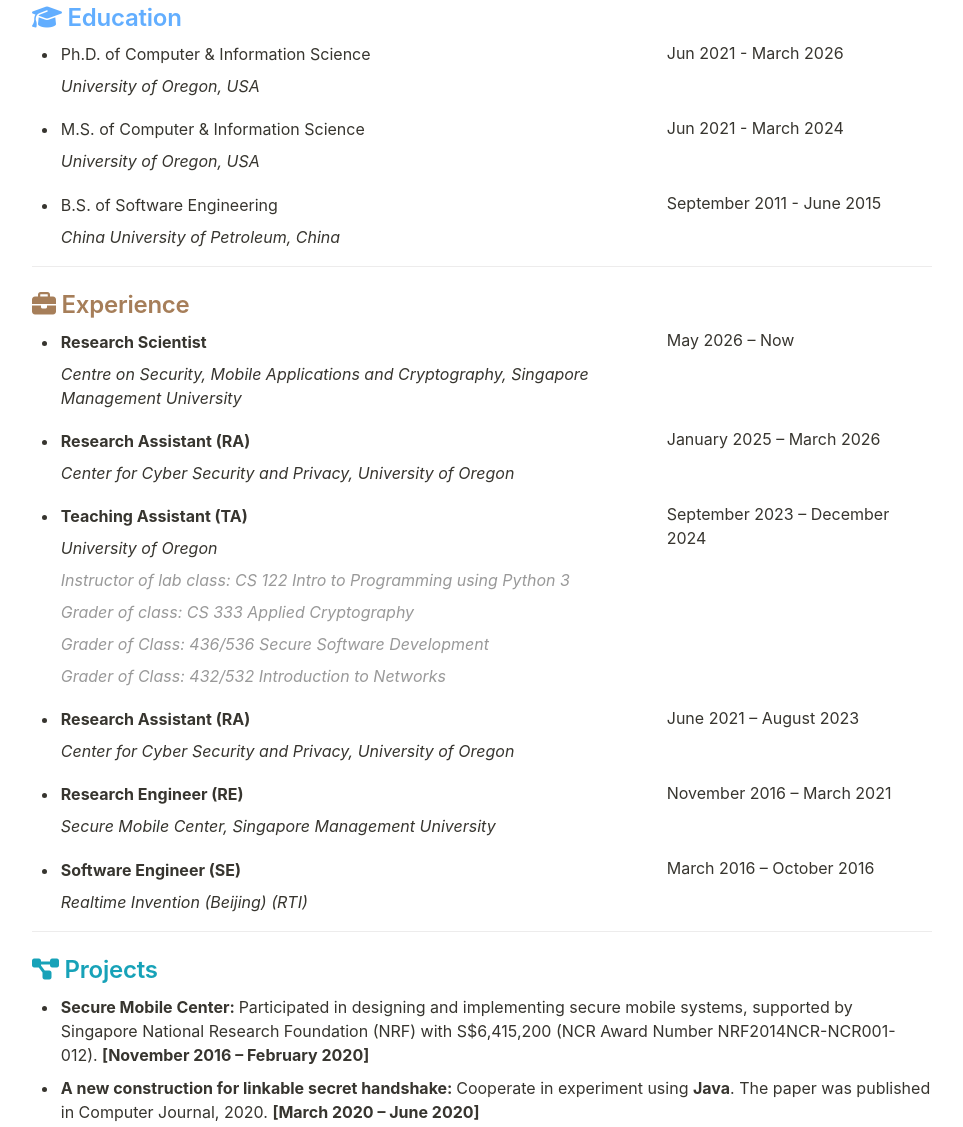
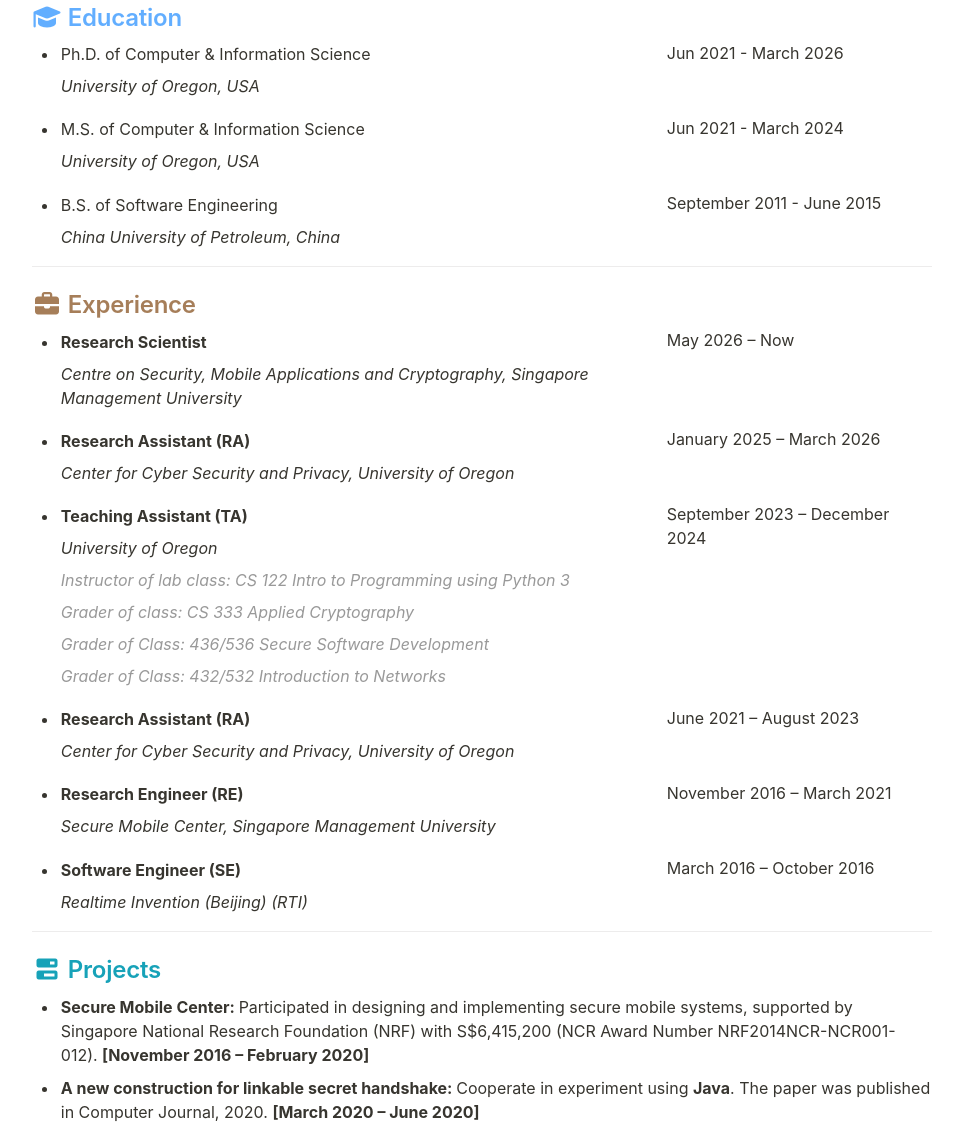
Before and after one commit to yjm9110/yjm9110.github.io, a plain HTML site: page index.html in a window 1280 px wide. Shown: the part 552-1679 px from the top of the page, without its empty margins (158-1121 px from the left). Drawn offline with Linux system fonts and the light colour scheme.

Commit message:
update icons

```diff
--- a/index.html
+++ b/index.html
@@ -4,7 +4,7 @@
 	<meta http-equiv="Content-Type" content="text/html; charset=utf-8" />
 	<title>Jiaming YUAN's Home Page</title>
 	<link rel="stylesheet" type="text/css" href="style.css">
-	<link rel="stylesheet" href="https://cdnjs.cloudflare.com/ajax/libs/font-awesome/6.5.1/css/all.min.css">
+	<link rel="stylesheet" href="https://cdnjs.cloudflare.com/ajax/libs/font-awesome/7.0.1/css/all.min.css">
 
 	<script>
 		function setEmojiFavicon(emoji) {
@@ -111,7 +111,7 @@
 			<hr />
 
 			<!-- Projects section -->
-			<h2  class="section-title projects"><i class="fas fa-project-diagram"></i> <span data-i18n="projects">Projects</span></h2>
+			<h2  class="section-title projects"><i class="fa-solid fa-bars-progress"></i> <span data-i18n="projects">Projects</span></h2>
 			<div id="projects-container"></div>
 			<hr  />
 
```
